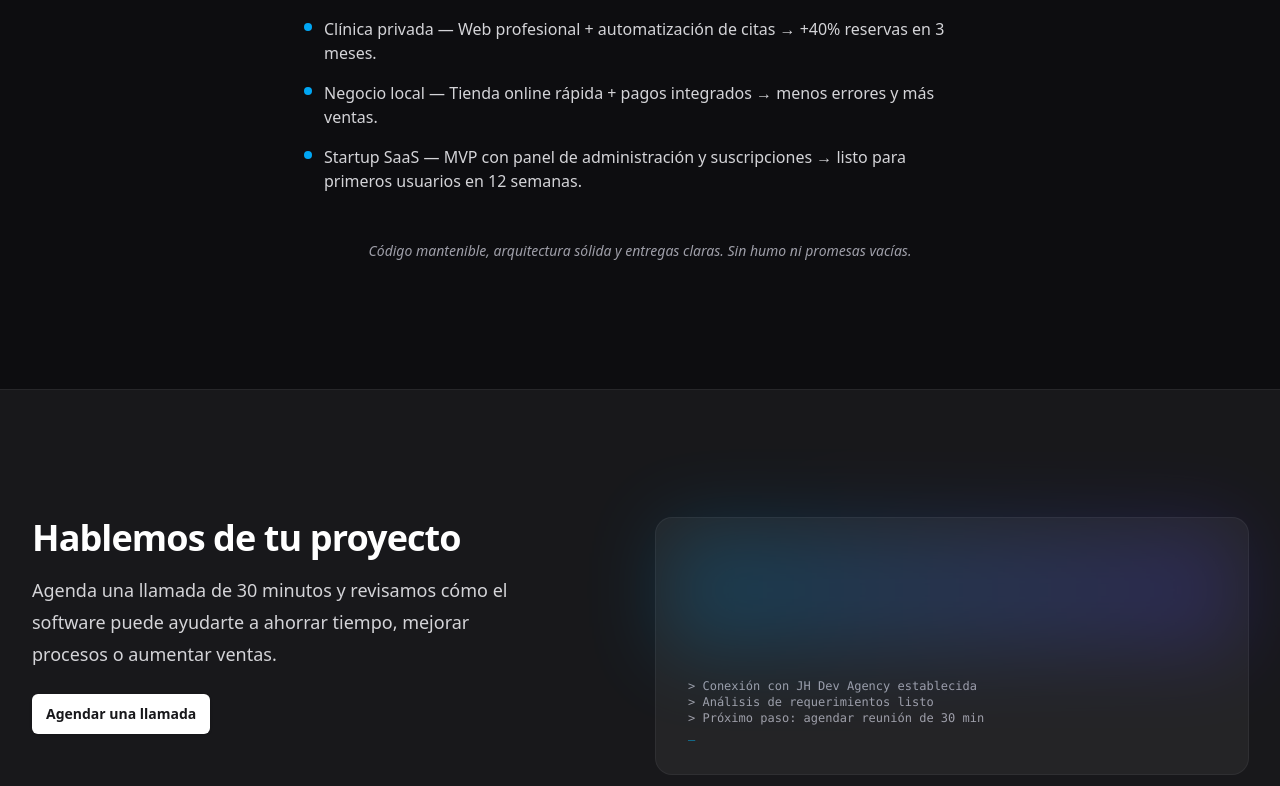
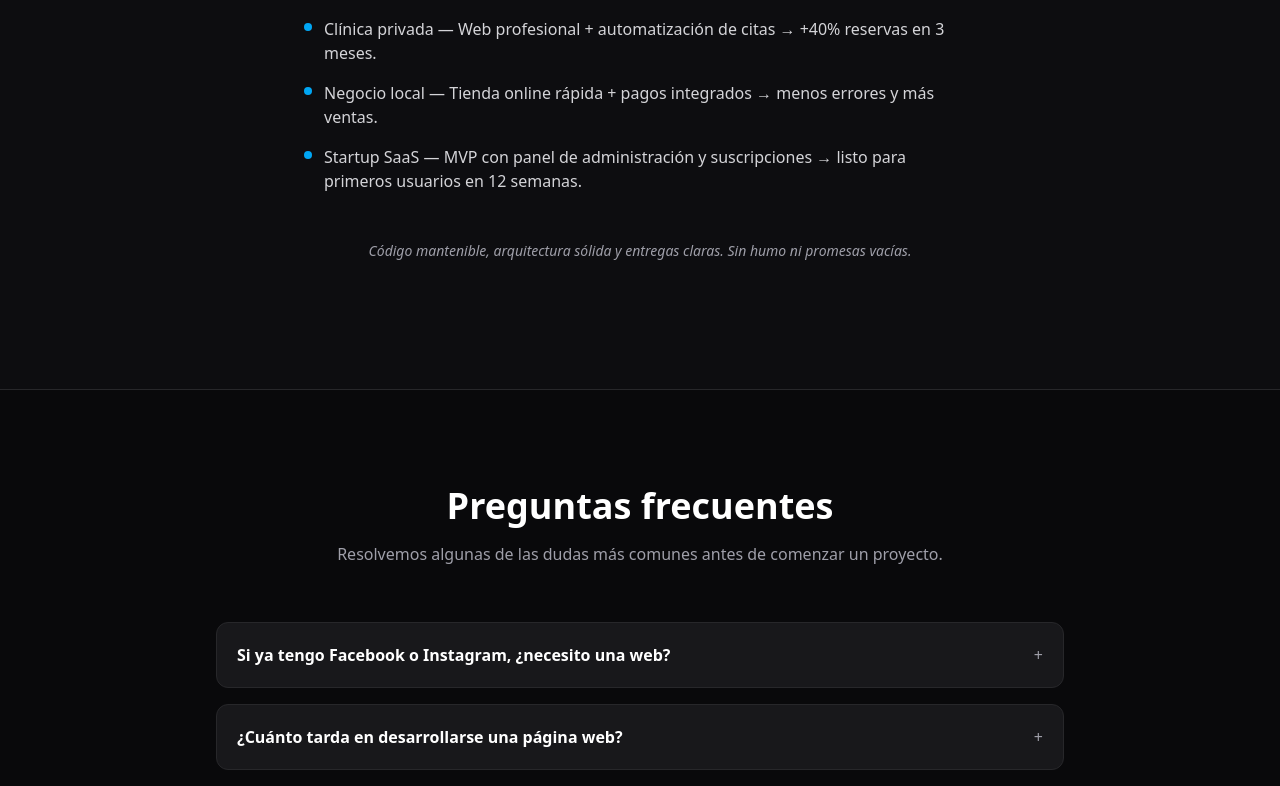
Before and after one commit to JH-Dev-Agency/jh-dev-agency, an Angular app: page / in a window 1280 px wide. Shown: the part 2000-2786 px from the top of the page. Built offline with nearby package versions, Linux system fonts and the light colour scheme.

Commit message:
feat: add FAQ section to home

```diff
--- /dev/null
+++ b/src/app/features/faq/faq.html
@@ -0,0 +1,96 @@
+<section class="py-24 bg-zinc-950 text-white">
+  <div class="max-w-4xl mx-auto px-6">
+    <!-- Header -->
+    <div class="text-center mb-14">
+      <h2 class="text-3xl md:text-4xl font-bold mb-4">Preguntas frecuentes</h2>
+
+      <p class="text-zinc-400">
+        Resolvemos algunas de las dudas más comunes antes de comenzar un proyecto.
+      </p>
+    </div>
+
+    <!-- FAQ Items -->
+    <div class="space-y-4">
+      <div
+        class="border border-zinc-800 rounded-xl p-5 bg-zinc-900 cursor-pointer"
+        (click)="toggle(0)"
+      >
+        <div class="flex justify-between items-center">
+          <h3 class="font-semibold">Si ya tengo Facebook o Instagram, ¿necesito una web?</h3>
+
+          <span class="text-zinc-400">
+            {{ openIndex() === 0 ? '-' : '+' }}
+          </span>
+        </div>
+
+        @if (openIndex() === 0) {
+          <p class="text-zinc-400 mt-3">
+            Las redes sociales ayudan a promocionar tu negocio, pero una página web te permite
+            aparecer en Google, transmitir mayor confianza y recibir consultas o reservas
+            directamente desde internet.
+          </p>
+        }
+      </div>
+
+      <div
+        class="border border-zinc-800 rounded-xl p-5 bg-zinc-900 cursor-pointer"
+        (click)="toggle(1)"
+      >
+        <div class="flex justify-between items-center">
+          <h3 class="font-semibold">¿Cuánto tarda en desarrollarse una página web?</h3>
+
+          <span class="text-zinc-400">
+            {{ openIndex() === 1 ? '-' : '+' }}
+          </span>
+        </div>
+
+        @if (openIndex() === 1) {
+          <p class="text-zinc-400 mt-3">
+            Dependiendo del proyecto, una web profesional puede tardar entre 1 y 3 semanas.
+            Aplicaciones o productos más complejos pueden tardar entre 8 y 12 semanas.
+          </p>
+        }
+      </div>
+
+      <div
+        class="border border-zinc-800 rounded-xl p-5 bg-zinc-900 cursor-pointer"
+        (click)="toggle(2)"
+      >
+        <div class="flex justify-between items-center">
+          <h3 class="font-semibold">¿Mi página aparecerá en Google?</h3>
+
+          <span class="text-zinc-400">
+            {{ openIndex() === 2 ? '-' : '+' }}
+          </span>
+        </div>
+
+        @if (openIndex() === 2) {
+          <p class="text-zinc-400 mt-3">
+            Sí. Todos los sitios que desarrollamos incluyen optimización SEO técnica y buenas
+            prácticas de rendimiento para mejorar su visibilidad en buscadores.
+          </p>
+        }
+      </div>
+
+      <div
+        class="border border-zinc-800 rounded-xl p-5 bg-zinc-900 cursor-pointer"
+        (click)="toggle(3)"
+      >
+        <div class="flex justify-between items-center">
+          <h3 class="font-semibold">¿Mi página web funcionará en celulares?</h3>
+
+          <span class="text-zinc-400">
+            {{ openIndex() === 3 ? '-' : '+' }}
+          </span>
+        </div>
+
+        @if (openIndex() === 3) {
+          <p class="text-zinc-400 mt-3">
+            Sí. Todas nuestras webs se desarrollan con diseño responsive, lo que significa que
+            funcionan correctamente en celulares, tablets y computadoras.
+          </p>
+        }
+      </div>
+    </div>
+  </div>
+</section>
--- /dev/null
+++ b/src/app/features/faq/faq.ts
@@ -0,0 +1,14 @@
+import { Component, signal } from '@angular/core';
+
+@Component({
+  selector: 'app-faq',
+  imports: [],
+  templateUrl: './faq.html',
+})
+export class Faq {
+  openIndex = signal<number | null>(null);
+
+  toggle(index: number) {
+    this.openIndex.update((current) => (current === index ? null : index));
+  }
+}
--- a/src/app/features/home/home.ts
+++ b/src/app/features/home/home.ts
@@ -4,11 +4,12 @@ import { CommonModule } from '@angular/common';
 import { Settings } from '../../core/state/settings';
 import { SeoService } from '../../core/seo/seoService';
 import { DOCUMENT } from '@angular/common';
+import { Faq } from '../faq/faq';
 
 @Component({
   selector: 'app-home',
   standalone: true,
-  imports: [CommonModule, RouterLink],
+  imports: [CommonModule, RouterLink, Faq],
   template: `
     <div class="relative overflow-hidden">
       <section class="relative pt-20 pb-32 md:pt-32 xl:pb-40">
@@ -296,6 +297,8 @@ import { DOCUMENT } from '@angular/common';
         </div>
       </section>
 
+      <app-faq />
+
       <section class="relative isolate overflow-hidden bg-zinc-900 py-16 sm:py-24 lg:py-32">
         <div class="mx-auto max-w-7xl px-6 lg:px-8">
           <div
```
